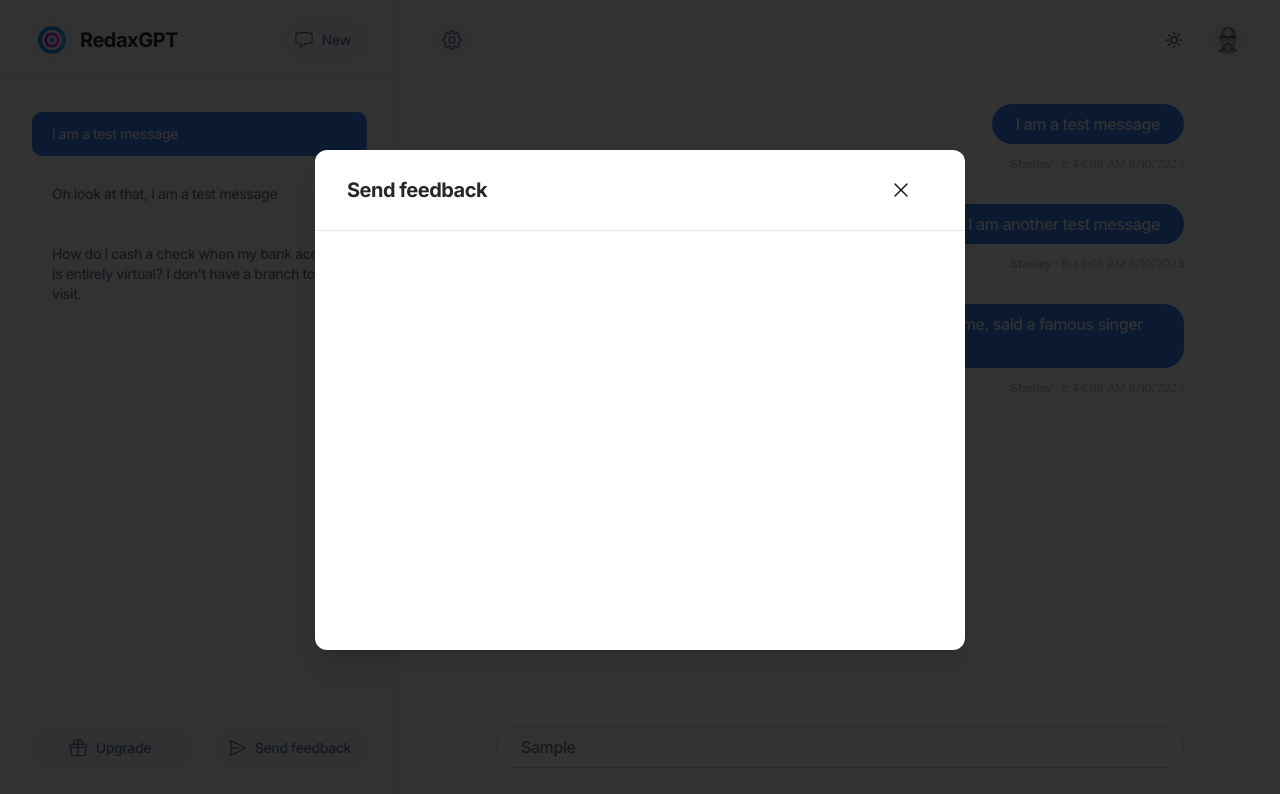
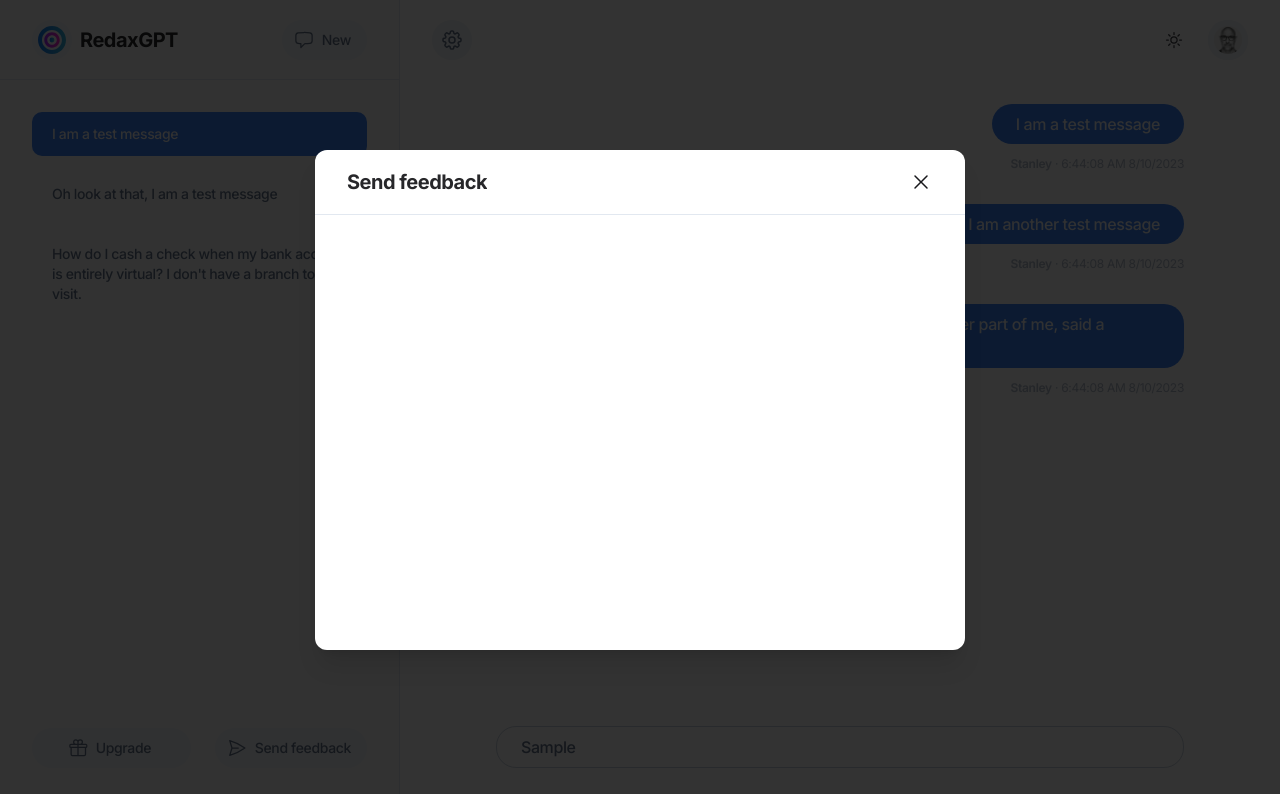
Before and after one commit to goodeyelabs/gpt-chatster, a Next.js app: page / in a window 1280 px wide. Both pictures are taken after typing "Sample" into the empty fields and a click on the button "Send feedback". Shown: the top 794 px of the page. Built offline with nearby package versions, Linux system fonts and the light colour scheme.

Commit message:
Added account menu

```diff
--- a/src/components/messages.tsx
+++ b/src/components/messages.tsx
@@ -35,7 +35,7 @@ export default function Messages() {
                         //  GPT response bubble
                         if (msg.author === 'server') {
                             return (
-                                <div key={m_index} className='grid gap-3 w-full place-self-start justify-start justify-items-start'>
+                                <div key={m_index} className='grid gap-3 w-[90%] place-self-start justify-start justify-items-start'>
                                     <div className='grid cursor-pointer rounded-[20px] bg-slate-200/40 dark:bg-slate-800/50 px-6 py-2'>
                                         <p className='text-base text-slate-500 dark:text-slate-400 font-medium tracking-tight'>{msg.message || 'New message'}</p>
                                     </div>
@@ -46,7 +46,7 @@ export default function Messages() {
 
                         //  User response bubble
                         return (
-                            <div key={m_index} className='grid gap-3 w-full place-self-end justify-end justify-items-end'>
+                            <div key={m_index} className='grid gap-3 w-[90%] place-self-end justify-end justify-items-end'>
                                 <div className='grid cursor-pointer rounded-[20px] bg-blue-500 dark:blue-500 px-6 py-2'>
                                     <p className='text-base text-slate-100 dark:text-slate-200 font-medium tracking-tight'>{msg.message || 'New message'}</p>
                                 </div>
--- a/src/components/overlay.tsx
+++ b/src/components/overlay.tsx
@@ -24,22 +24,22 @@ export default function Overlay({ children, content, overlayType, title }:overla
         switch(overlayType) {
             case 'drawer-right':
                 return (
-                    <div className={`${!overlayIsClosing ? 'animate-slide-in-from-right' : 'animate-slide-out-to-right'} grid z-20 w-[90%] sm:w-[450px] h-screen overflow-y-auto bg-white justify-self-end shadow-xl grid-rows-[auto_1fr] items-start`}>
+                    <div className={`${!overlayIsClosing ? 'animate-slide-in-from-right' : 'animate-slide-out-to-right'} grid z-20 w-[90%] sm:w-[450px] h-screen overflow-y-auto bg-white dark:bg-redax-light justify-self-end shadow-xl grid-rows-[auto_1fr] items-start`}>
                         <Header />
                         {newContent}
                     </div>
                 )
             case 'drawer-left':
                 return (
-                    <div className={`${!overlayIsClosing ? 'animate-slide-in-from-left' : 'animate-slide-out-to-left'} grid z-20 w-[90%] sm:w-[450px] h-screen overflow-y-auto bg-white justify-self-start shadow-xl grid-rows-[auto_1fr] items-start`}>
+                    <div className={`${!overlayIsClosing ? 'animate-slide-in-from-left' : 'animate-slide-out-to-left'} grid z-20 w-[90%] sm:w-[450px] h-screen overflow-y-auto bg-white dark:bg-redax-light justify-self-start shadow-xl grid-rows-[auto_1fr] items-start`}>
                         <Header />
                         {newContent}
                     </div>
                 )
             case 'popup':
                 return (
-                    <div className={`${!overlayIsClosing ? 'animate-pop-up-from-bottom' : 'animate-pop-down-to-bottom'} grid z-20 w-[95%] md:w-[650px] h-[60vh] md:h-[500px] mb-[2.5%] md:mb-0 bg-white justify-self-center self-end md:self-center rounded-2xl sm:rounded-xl shadow-xl items-start`}>
-                        <Header />
+                    <div className={`${!overlayIsClosing ? 'animate-pop-up-from-bottom' : 'animate-pop-down-to-bottom'} grid z-20 w-[95%] md:w-[650px] h-[60vh] md:h-[500px] mb-[2.5%] md:mb-0 bg-white dark:bg-redax-light justify-self-center self-end md:self-center rounded-2xl sm:rounded-xl shadow-xl items-start`}>
+                        <PopupHeader />
                         {newContent}
                     </div>
                 )
@@ -60,7 +60,20 @@ export default function Overlay({ children, content, overlayType, title }:overla
                 <div className='group grid col-start-1 row-start-1 grid-flow-col gap-2 items-center justify-start select-none cursor-pointer'>
                     <p className='truncate text-zinc-800 dark:text-slate-100 font-bold text-xl tracking-tight'>{title}</p>
                 </div>
-                <div className='grid place-content-center h-[4rem] w-[4rem]'>
+                <div className='grid place-content-center'>
+                    <XMarkIcon onClick={() => closeOverlay()} className='x-6 h-6 text-zinc-900 dark:text-stone-50 cursor-pointer hover:text-blue-400 dark:hover:text-blue-400'/>
+                </div>
+            </div>
+        )
+    }
+
+    function PopupHeader() {
+        return (
+            <div className='grid grid-rows-[4rem] grid-cols-[auto_1fr] grid-flow-col items-center justify-between justify-items-end px-8 border-b border-slate-200 dark:border-neutral-800/80'>
+                <div className='group grid col-start-1 row-start-1 grid-flow-col gap-2 items-center justify-start select-none cursor-pointer'>
+                    <p className='truncate text-zinc-800 dark:text-slate-100 font-bold text-xl tracking-tight'>{title}</p>
+                </div>
+                <div className='grid place-content-center'>
                     <XMarkIcon onClick={() => closeOverlay()} className='x-6 h-6 text-zinc-900 dark:text-stone-50 cursor-pointer hover:text-blue-400 dark:hover:text-blue-400'/>
                 </div>
             </div>
--- a/src/components/user.tsx
+++ b/src/components/user.tsx
@@ -3,8 +3,9 @@ import RoundButton from "./round-button"
 import Image from "next/image"
 import { setAuth } from '@/redux/commonReducer'
 import { useAppDispatch, useAppSelector } from "@/redux/hooks"
-import { UserIcon } from "@heroicons/react/24/outline"
+import { ArrowLeftOnRectangleIcon, UserIcon } from "@heroicons/react/24/outline"
 import Overlay from "./overlay"
+import Button from "./button"
 
 const Avatar = () => {
     return (
@@ -22,9 +23,17 @@ export default function UserAvatar() {
     const dispatch = useAppDispatch();
     const { auth } = useAppSelector(state => state.common.data)
 
+    function AccountMenu() {
+        return (
+            <div className="grid px-8 py-6">
+                <Button icon={<ArrowLeftOnRectangleIcon />} text='Sign out' onClick={() => dispatch(setAuth(false))} />
+            </div>
+        )
+    }
+
     if (auth) {
         return (
-            <Overlay overlayType='drawer-right' title='Stanley Tucci' content={<div><p onClick={() => dispatch(setAuth(false))}>Log out</p></div>}>
+            <Overlay overlayType='drawer-right' title='Account' content={<AccountMenu />}>
                 <RoundButton icon={<Avatar />} />
             </Overlay>
         )
```
